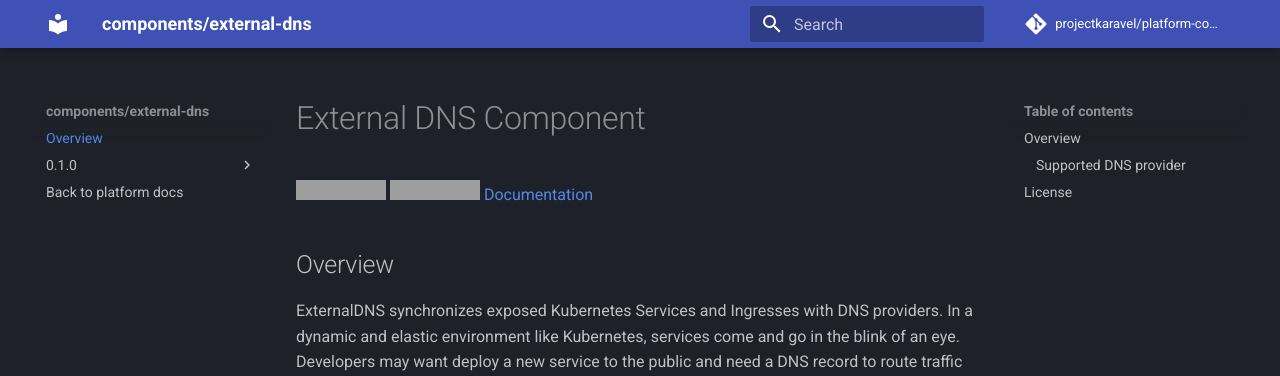
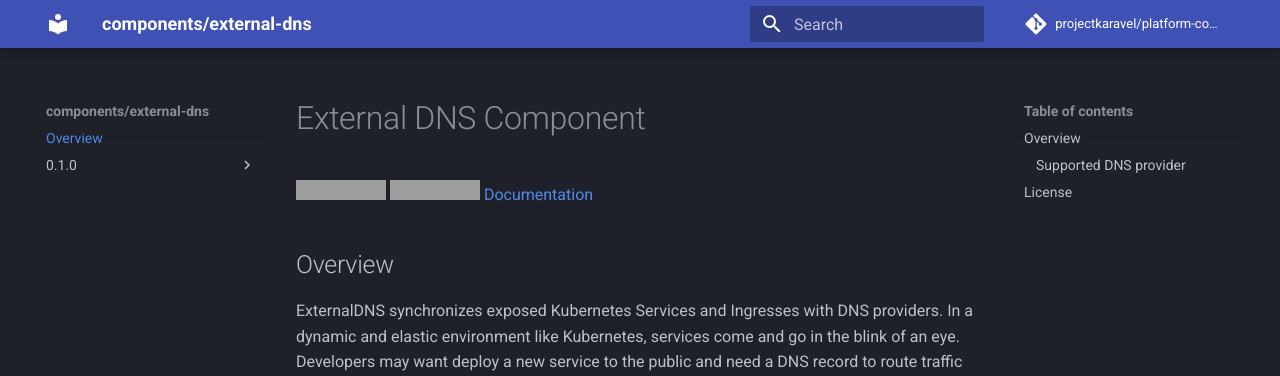
Before and after one commit to karavel-io/platform-component-external-dns, an MkDocs documentation site: the page built from docs/index.md, in a window 1280 px wide. Shown: the top 376 px of the page. Built offline with MkDocs 1.6.1 and Material for MkDocs 9.7.7, drawn with Linux system fonts in a browser that asks for light colours; comment, search, counter and statistics services are not loaded; grey boxes are pictures that could not be loaded.

Commit message:
Remove docs backlink

```diff
--- a/mkdocs.yml
+++ b/mkdocs.yml
@@ -24,4 +24,3 @@ nav:
   - Overview: index.md
   - 0.1.0:
     - 0.1.0/configuration.md
-  - Back to platform docs: https://docs.karavel.io/
```
